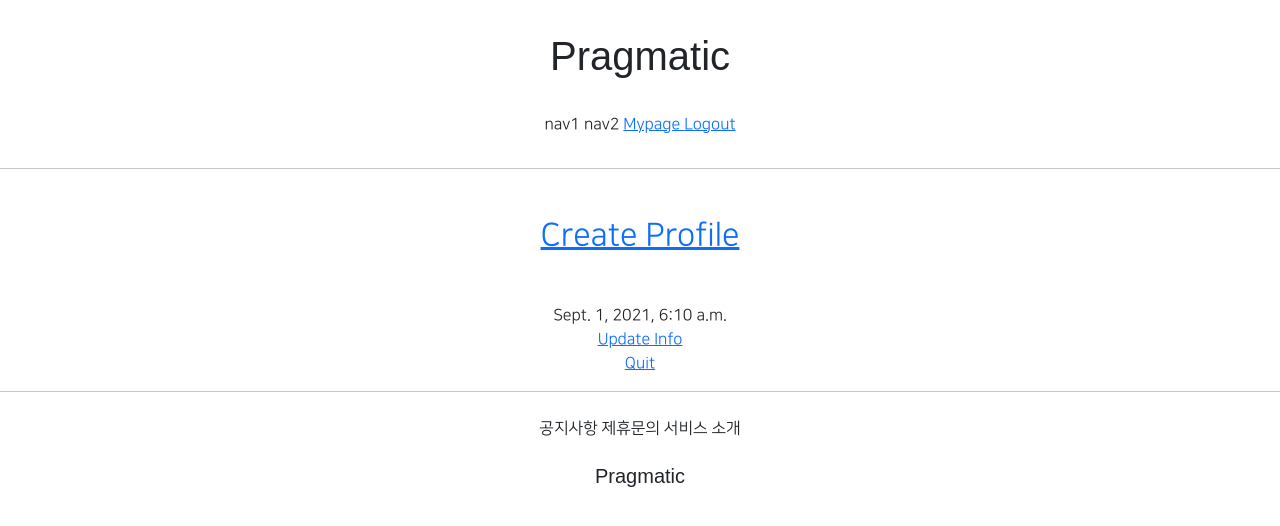
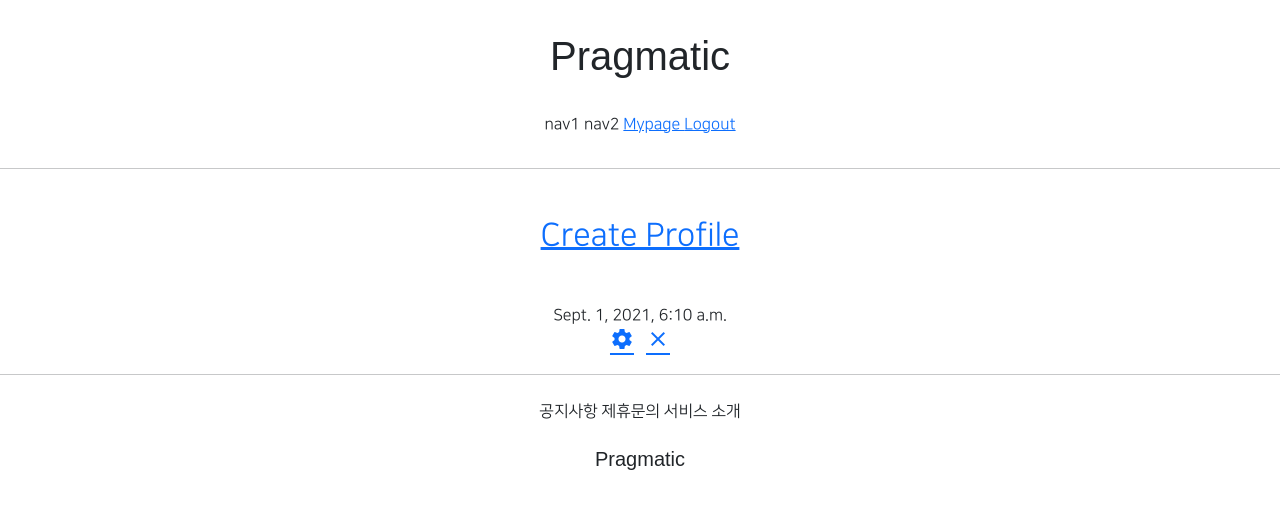
Before and after one commit to yeoni-ni/Web_Application, a Django app: template accountapp/templates/accountapp/detail.html in a window 1280 px wide. Shown: the top 526 px of the page. Run offline with Django 3.2, Linux system fonts and the light colour scheme; the template is opened without the code that fills it: values that come from a table or form of the project are taken from there, others are empty; the visitor is signed in with stand-in values (Sample User, id 1); data comes from the database, SQL or seed files in the repository; parts of the project's set-up code (start-up, migrations or seed data) failed here and were passed over; some web fonts are replaced.

Commit message:
7/29 6class commit4

```diff
--- a/accountapp/templates/accountapp/detail.html
+++ b/accountapp/templates/accountapp/detail.html
@@ -32,17 +32,16 @@
 
         {% if user == target_user %}
         <div>
-            <a href="{% url 'accountapp:update' pk=target_user.pk %}">
-                Update Info
+            <a href="{% url 'accountapp:update' pk=target_user.pk %}"
+                class="material-icons round_button mx-1">
+                settings
+            </a>
+            <a href="{% url 'accountapp:delete' pk=target_user.pk %}"
+                class="material-icons round_button mx-1">
+                close
             </a>
         </div>
-        <div>
-            <a href="{% url 'accountapp:delete' pk=target_user.pk %}">
-                Quit
-            </a>
-        </div>
-    {% endif %}
-
+        {% endif %}
     </div>
 
 {% endblock %}
```
